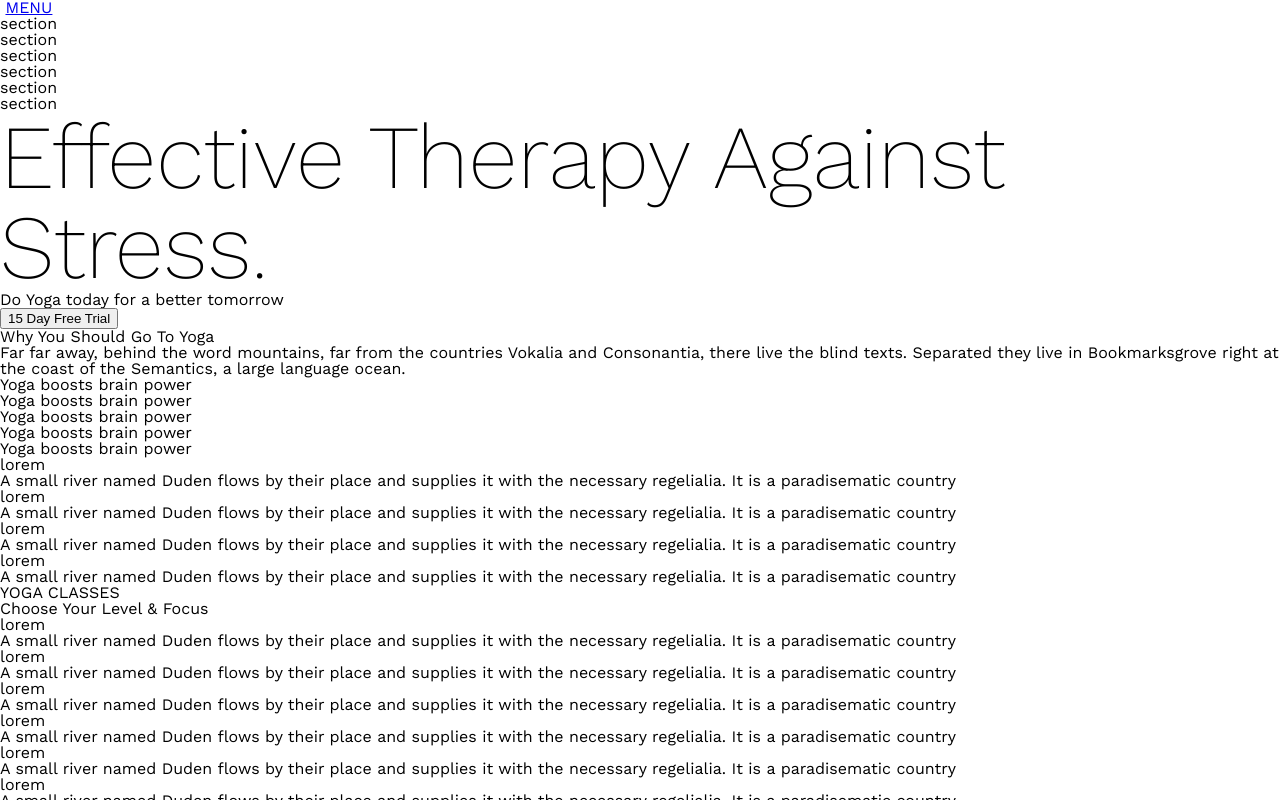
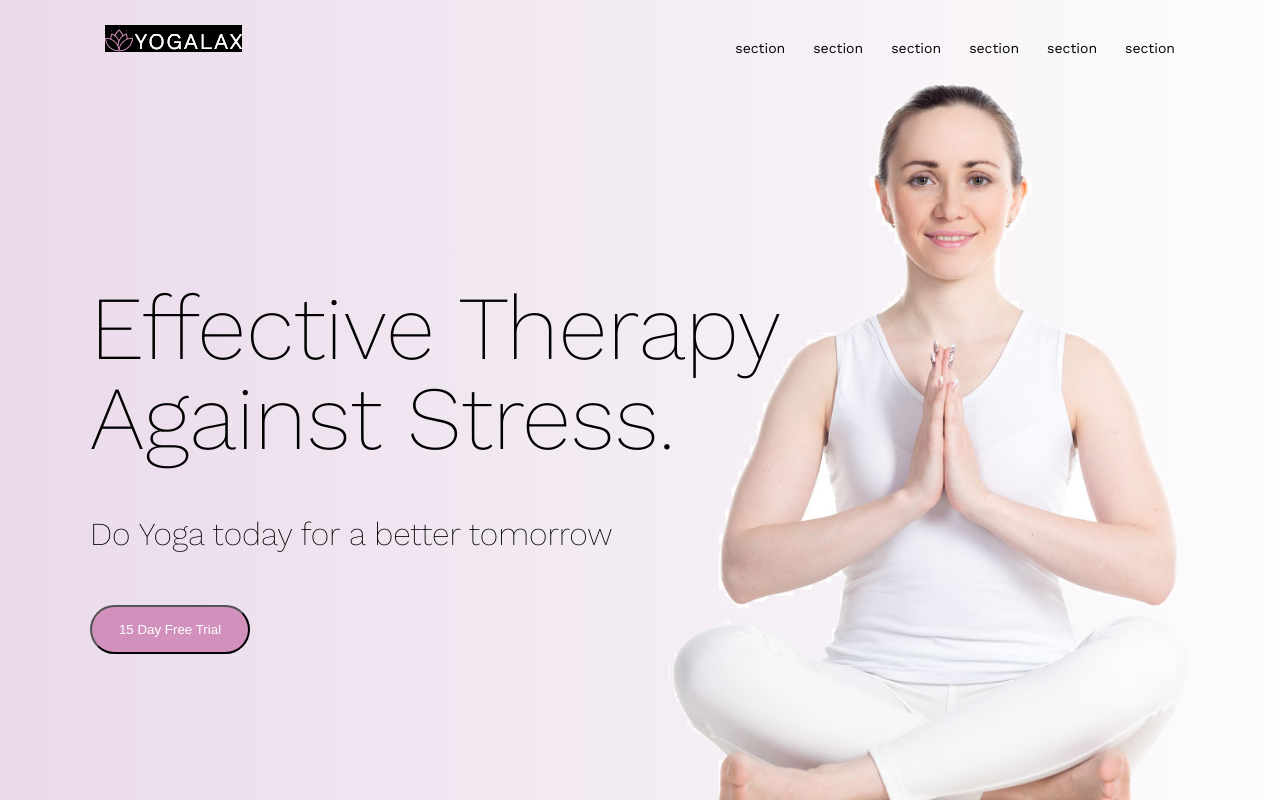
Before and after one commit to NataliaFranquet/yogalax, a plain HTML site: page index.html in a window 1280 px wide. Shown: the top 800 px of the page. Drawn offline with nearby package versions, Linux system fonts and the light colour scheme.

Commit message:
added all contents

```diff
--- /dev/null
+++ b/app.js
@@ -0,0 +1,21 @@
+const App = {
+    breakpoints: {
+        mobile: 990
+    }
+}
+
+window.onresize = function () {
+    if (window.innerWidth < App.breakpoints.mobile) {
+        Menu.init()
+    }   else {
+        Menu.reset()
+    }
+}
+
+if (window.innerWidth < App.breakpoints.mobile) {
+    Menu.init()
+}   else {
+    Menu.reset()
+}
+
+animateTextBlink(`Effective Therapy Against Stress.`, `h1.animated`)
--- a/base.css
+++ b/base.css
@@ -1,10 +1,11 @@
 html {
     font-family: 'Work Sans', sans-serif;
+    font-size: 10px;
 }
 
 h1.animated {
     font-weight: 200;
-  font-size: 90px;
+    font-size: 9rem;
     color: black;
 }
 
@@ -15,3 +16,65 @@ h1.animated:after {
     animation-iteration-count: infinite;
     color: black;
 }
+
+body {
+    display: block;
+
+    /* Permalink - use to edit and share this gradient: http://colorzilla.com/gradient-editor/#e4d0e5+0,f7f7f7+100&0.78+0,0.25+100 */
+    background: -moz-linear-gradient(left, rgba(228, 208, 229, 0.78) 0%, rgba(247, 247, 247, 0.25) 100%);
+    /* FF3.6-15 */
+    background: -webkit-linear-gradient(left, rgba(228, 208, 229, 0.78) 0%, rgba(247, 247, 247, 0.25) 100%);
+    /* Chrome10-25,Safari5.1-6 */
+    background: linear-gradient(to right, rgba(228, 208, 229, 0.78) 0%, rgba(247, 247, 247, 0.25) 100%);
+    /* W3C, IE10+, FF16+, Chrome26+, Opera12+, Safari7+ */
+    filter: progid:DXImageTransform.Microsoft.gradient(startColorstr='#c7e4d0e5', endColorstr='#40f7f7f7', GradientType=1);
+    /* IE6-9 */
+}
+
+@media (min-width: 1100px) {
+    body {
+        display: flex;
+        justify-content: center;
+    }
+
+    #main-wrapper {
+        max-width: 110rem;
+    }
+}
+
+#cta {
+  display: flex;
+  flex-direction: row;
+  justify-content: flex-start;
+  align-items: center;
+  background-image: url(./img/bg_2.png);
+  background-repeat: no-repeat;
+  background-position: right;
+  min-height: 77.5rem;
+  background-size: contain;
+}
+
+
+
+#cta div {
+  display: flex;
+  flex-direction: column;
+  flex-basis: 75rem;
+}
+
+#cta button {
+  background: #d291bc;
+  border-radius: 3rem;
+  color: white;
+  padding: 1.5rem;
+  width: 16rem;
+}
+
+#cta h2 {
+  font-size: 3.2rem;
+  font-weight: 200;
+}
+
+#cta h1, #cta h2 {
+  margin-bottom: 5.5rem;
+}
--- a/index.html
+++ b/index.html
@@ -10,14 +10,17 @@
     <link href="https://fonts.googleapis.com/css?family=Work+Sans:200,400,700" rel="stylesheet">
     <link rel="stylesheet" href="reset.css">
     <link rel="stylesheet" href="base.css">
+    <link rel="stylesheet" href="nav.css">
     <link rel="stylesheet" href="animations.css">
-    <script src="./animateTextBlink.js"></script>
 </head>
 
 <body>
+    <div id="main-wrapper">
         <nav>
-        <img src="img.jpg" alt="">
+            <div>
+                <img src="./img/logo.png" alt="">
                 <a href="#" class="hamburguer mobile">MENU</a>
+            </div>
             <ul>
                 <li>section</li>
                 <li>section</li>
@@ -28,14 +31,18 @@
             </ul>
         </nav>
         <section id="cta">
+            <div>
                 <h1 class="animated"></h1>
                 <h2>Do Yoga today for a better tomorrow</h2>
                 <button>15 Day Free Trial</button>
+            </div>
         </section>
         <section id="motivations">
             <h2>Why You Should Go To Yoga</h2>
-        <p>Far far away, behind the word mountains, far from the countries Vokalia and Consonantia, there live the blind
-            texts. Separated they live in Bookmarksgrove right at the coast of the Semantics, a large language ocean.
+            <p>Far far away, behind the word mountains, far from the countries Vokalia and Consonantia, there live the
+                blind
+                texts. Separated they live in Bookmarksgrove right at the coast of the Semantics, a large language
+                ocean.
             </p>
             <ul>
                 <li>Yoga boosts brain power</li>
@@ -50,25 +57,29 @@
                 <li>
                     <i></i>
                     <h3>lorem</h3>
-                <p>A small river named Duden flows by their place and supplies it with the necessary regelialia. It is a
+                    <p>A small river named Duden flows by their place and supplies it with the necessary regelialia. It
+                        is a
                         paradisematic country</p>
                 </li>
                 <li>
                     <i></i>
                     <h3>lorem</h3>
-                <p>A small river named Duden flows by their place and supplies it with the necessary regelialia. It is a
+                    <p>A small river named Duden flows by their place and supplies it with the necessary regelialia. It
+                        is a
                         paradisematic country</p>
                 </li>
                 <li>
                     <i></i>
                     <h3>lorem</h3>
-                <p>A small river named Duden flows by their place and supplies it with the necessary regelialia. It is a
+                    <p>A small river named Duden flows by their place and supplies it with the necessary regelialia. It
+                        is a
                         paradisematic country</p>
                 </li>
                 <li>
                     <i></i>
                     <h3>lorem</h3>
-                <p>A small river named Duden flows by their place and supplies it with the necessary regelialia. It is a
+                    <p>A small river named Duden flows by their place and supplies it with the necessary regelialia. It
+                        is a
                         paradisematic country</p>
                 </li>
             </ul>
@@ -79,32 +90,38 @@
             <ul>
                 <li>
                     <h3>lorem</h3>
-                <p>A small river named Duden flows by their place and supplies it with the necessary regelialia. It is a
+                    <p>A small river named Duden flows by their place and supplies it with the necessary regelialia. It
+                        is a
                         paradisematic country</p>
                 </li>
                 <li>
                     <h3>lorem</h3>
-                <p>A small river named Duden flows by their place and supplies it with the necessary regelialia. It is a
+                    <p>A small river named Duden flows by their place and supplies it with the necessary regelialia. It
+                        is a
                         paradisematic country</p>
                 </li>
                 <li>
                     <h3>lorem</h3>
-                <p>A small river named Duden flows by their place and supplies it with the necessary regelialia. It is a
+                    <p>A small river named Duden flows by their place and supplies it with the necessary regelialia. It
+                        is a
                         paradisematic country</p>
                 </li>
                 <li>
                     <h3>lorem</h3>
-                <p>A small river named Duden flows by their place and supplies it with the necessary regelialia. It is a
+                    <p>A small river named Duden flows by their place and supplies it with the necessary regelialia. It
+                        is a
                         paradisematic country</p>
                 </li>
                 <li>
                     <h3>lorem</h3>
-                <p>A small river named Duden flows by their place and supplies it with the necessary regelialia. It is a
+                    <p>A small river named Duden flows by their place and supplies it with the necessary regelialia. It
+                        is a
                         paradisematic country</p>
                 </li>
                 <li>
                     <h3>lorem</h3>
-                <p>A small river named Duden flows by their place and supplies it with the necessary regelialia. It is a
+                    <p>A small river named Duden flows by their place and supplies it with the necessary regelialia. It
+                        is a
                         paradisematic country</p>
                 </li>
             </ul>
@@ -129,10 +146,11 @@
                 </li>
             </ul>
         </section>
+    </div>
 
-    <script>
-        animateTextBlink(`Effective Therapy Against Stress.`, `h1.animated`)
-    </script>
+    <script src="./animateTextBlink.js"></script>
+    <script src="./menu.js"></script>
+    <script src="./app.js"></script>
 </body>
 
 </html>
--- /dev/null
+++ b/menu.js
@@ -0,0 +1,38 @@
+const Menu = {
+    initializeWithParams: function (ulContainerSelector, listItemsSelector) {
+        this.listElements = ulContainerSelector;
+        this.listContainer = listItemsSelector;
+    },
+    listElements: "nav ul li",
+    listContainer: "nav ul",
+    reset: function () {
+        document.querySelectorAll(this.listElements).forEach(function (el) {
+            el.style.display = "block"
+        })
+    },
+    init: function () {
+        let menuOpen = false
+
+        document.querySelectorAll(this.listElements).forEach(function (el) {
+            el.style.display = "none"
+        })
+
+        document.querySelector(".hamburguer").onclick = function () {
+            if (menuOpen) {
+                document.querySelector(this.listContainer).className = ``
+                document.querySelectorAll(this.listElements).forEach(function (el) {
+                    el.style.display = "none"
+                })
+            } else {
+                document.querySelector(this.listContainer).className = `active`
+                setTimeout(function () {
+                    document.querySelectorAll(this.listElements).forEach(function (el) {
+                        el.style.display = "block"
+                    })
+                }.bind(this), 300)
+            }
+
+            menuOpen = !menuOpen
+        }.bind(this)
+    }
+}
--- /dev/null
+++ b/nav.css
@@ -0,0 +1,79 @@
+nav {
+    background: black;
+    padding: 2.6rem 1.5rem;
+}
+
+nav div {
+  display: flex;
+  justify-content: space-between;
+  align-items: center;
+}
+
+nav img {
+  position: relative;
+  top: -.1rem;
+}
+
+nav a {
+  color: rgba(255, 255, 255, 0.5);
+  font-size: 1.6rem;
+  text-decoration: none;
+  background-image: url(./img/hamburguer.png);
+  background-repeat: no-repeat;
+  padding-left: 2.5rem;
+  letter-spacing: .16rem;
+}
+
+nav ul {
+  color: white;
+  height: 0;
+  transition: height 0.5s;
+}
+
+nav ul.active {
+  height: 30rem;
+  transition: height 0.5s;
+}
+
+nav ul li {
+  margin-top: 3.5rem;
+  font-size: 1.4rem;
+  color: grey;
+}
+
+nav ul li:last-child {
+  margin-bottom: 0;
+}
+
+@media (min-width: 990px) {
+    nav {
+        background: transparent;
+        display: flex;
+        align-items: center;
+        justify-content: space-between;
+    }
+
+    nav div {
+        display: block;
+    }
+
+    nav ul {
+      display: flex;
+
+    }
+
+    nav ul li {
+        display: block;
+        color: black;
+        margin-top: 0;
+        margin-right: 2em;
+    }
+
+    nav ul li:last-child {
+        margin-right: 0;
+    }
+
+    nav .hamburguer {
+        display: none;
+    }
+}
```
Also changed, not shown: img/hamburguer.png (added), img/logo.png (added). Lines whose indentation alone changed are shown as unchanged.
